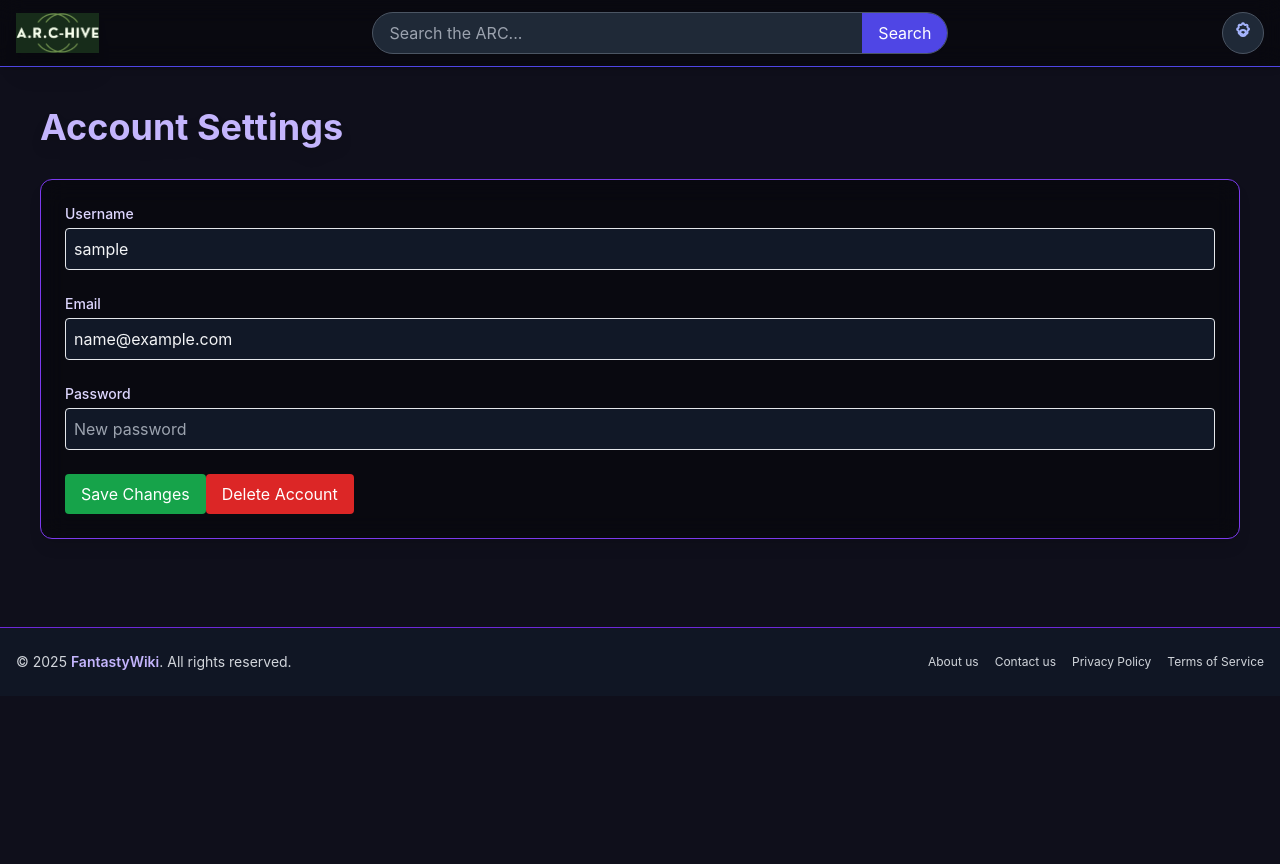
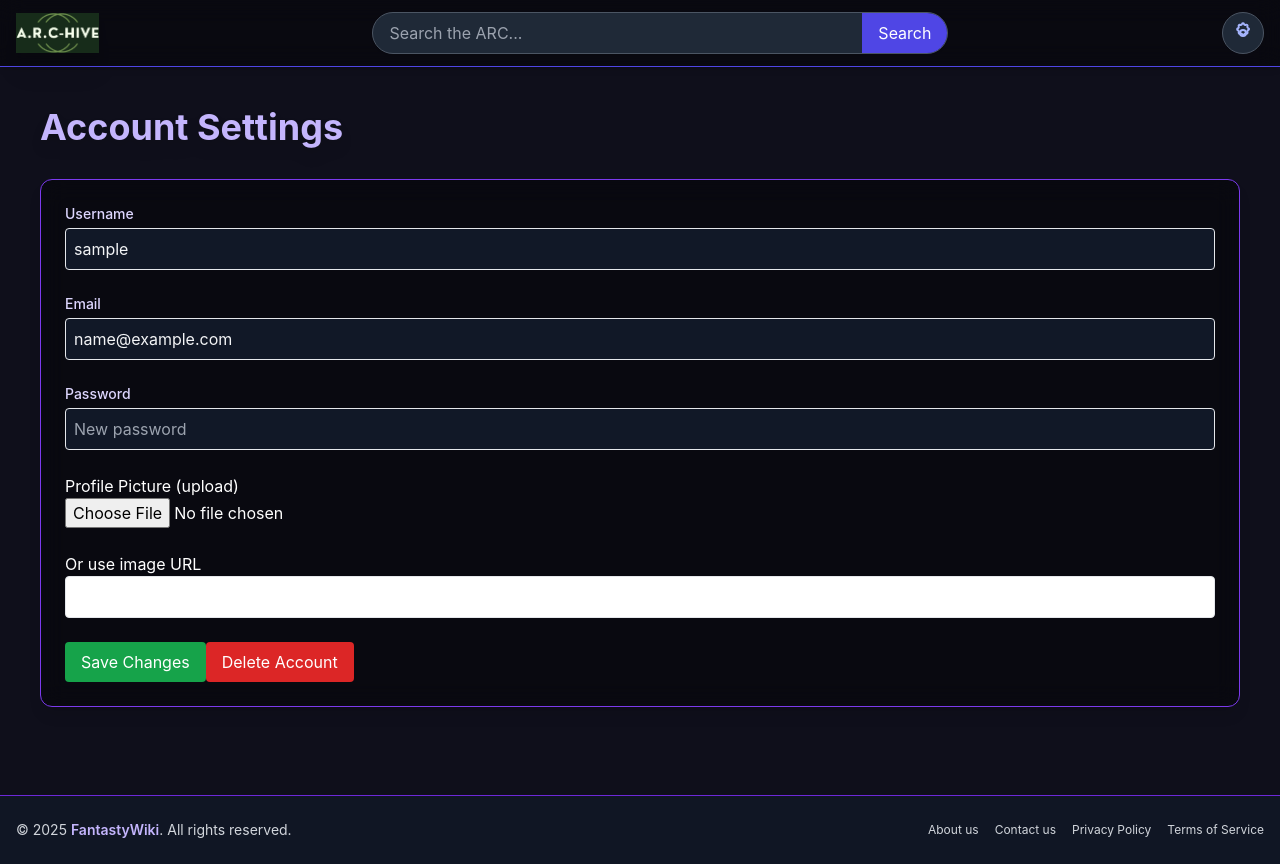
Before and after one commit to RuneSmedhaugen/fantastywiki, a React (Vite) app in the folder frontend/: page /account-settings in a window 1280 px wide. Before the commit the page ends 800 px from the top, so only its background shows below. Built offline with nearby package versions, Linux system fonts and the light colour scheme; sample sign-in values are in the browser's storage.

Commit message:
account settings fixed, profile pictures

```diff
--- a/frontend/src/pages/AccountSettings.jsx
+++ b/frontend/src/pages/AccountSettings.jsx
@@ -5,7 +5,8 @@ import { API_BASE } from '../config';
 
 const AccountSettings = () => {
   const [user, setUser] = useState(null);
-  const [form, setForm] = useState({ username: '', email: '', password: '' });
+  const [form, setForm] = useState({ username: "", email: "", profilePicture: "" });
+  const [imageFile, setImageFile] = useState(null);
   const [showWarning, setShowWarning] = useState(false);
   const [loading, setLoading] = useState(true);
 
@@ -14,10 +15,36 @@ const AccountSettings = () => {
     if (stored) {
       const u = JSON.parse(stored);
       setUser(u);
-      setForm({ username: u.username, email: u.email, password: '' });
+      setForm({ username: u.username, email: u.email, password: '', profilePicture: JSON.parse(stored).profilePicture || "", });
     }
     setLoading(false);
   }, []);
+
+   // Upload profile picture file
+  useEffect(() => {
+    if (imageFile) {
+      const upload = async () => {
+        const formData = new FormData();
+        formData.append("image", imageFile);
+        const res = await fetch(`${API_BASE}/auth/upload-profile-picture`, {
+          method: "POST",
+          credentials: "include",
+          body: formData,
+        });
+        const data = await res.json();
+        if (res.ok && data.imageUrl) {
+          setForm((prev) => ({ ...prev, profilePicture: data.imageUrl }));
+          setUser((prev) => ({ ...prev, profilePicture: data.imageUrl }));
+          localStorage.setItem("user", JSON.stringify({ ...user, profilePicture: data.imageUrl }));
+        } else {
+          alert(data.error || "Failed to upload image");
+        }
+        setImageFile(null);
+      };
+      upload();
+    }
+    // eslint-disable-next-line
+  }, [imageFile]);
 
   if (loading) {
     return <div>Loading...</div>;
@@ -38,8 +65,9 @@ const AccountSettings = () => {
         method: 'PUT',
         headers: {
           'Content-Type': 'application/json',
-          credentials: 'include',
+
         },
+        credentials: 'include',
         body: JSON.stringify(form),
       });
 
@@ -62,8 +90,8 @@ const AccountSettings = () => {
       const res = await fetch(`${API_BASE}/delete-account`, {
         method: 'DELETE',
         headers: {
-          credentials: 'include',
         },
+        credentials: 'include',
       });
 
       if (!res.ok) {
@@ -79,6 +107,7 @@ const AccountSettings = () => {
       alert('An error occurred while deleting your account.');
     }
   };
+
 
   return (
     <div className="flex flex-col md:flex-row gap-8 p-6 max-w-screen-xl mx-auto text-white">
@@ -115,6 +144,32 @@ const AccountSettings = () => {
               className="mt-1 block w-full p-2 border rounded bg-gray-900 text-gray-100"
             />
           </div>
+            <label className="block mb-2">
+    Profile Picture (upload)
+    <input
+      type="file"
+      accept="image/*"
+      onChange={e => setImageFile(e.target.files[0])}
+      className="block w-full"
+    />
+  </label>
+  <label className="block mb-2">
+    Or use image URL
+    <input
+      type="text"
+      name="profilePicture"
+      value={form.profilePicture}
+      onChange={handleChange}
+      className="block w-full p-2 border rounded"
+    />
+  </label>
+  {form.profilePicture && (
+    <img
+      src={form.profilePicture.startsWith("/") ? `http://localhost:5000${form.profilePicture}` : form.profilePicture}
+      alt="Profile"
+      className="w-24 h-24 rounded-full border mb-2"
+    />
+  )}
           <button
             type="submit"
             className="px-4 py-2 bg-green-600 text-white rounded hover:bg-green-700"
--- a/frontend/src/pages/Profile.jsx
+++ b/frontend/src/pages/Profile.jsx
@@ -19,6 +19,12 @@ const Profile = () => {
     return <Navigate to="/login" replace />;
   }
 
+  const profilePictureUrl = user?.profilePicture
+    ? user.profilePicture.startsWith("/")
+      ? `http://localhost:5000${user.profilePicture}`
+      : user.profilePicture
+    : null;
+
   return (
     <div className="flex flex-col md:flex-row gap-8 p-6 max-w-screen-xl mx-auto text-white">
       <div className="flex-1 space-y-8">
@@ -31,9 +37,9 @@ const Profile = () => {
             <div className="px-6 py-4 space-y-4 flex flex-col md:flex-row md:items-center">
               <div className="flex-shrink-0 flex items-center justify-center mb-4 md:mb-0 md:mr-8">
                 <span className="inline-block h-24 w-24 rounded-full bg-gray-800 border-4 border-violet-500 overflow-hidden shadow-lg">
-                  {user.profilePicture ? (
+                  {profilePictureUrl ? (
                     <img
-                      src={user.profilePicture}
+                      src={profilePictureUrl}
                       alt="Profile"
                       className="object-cover h-full w-full"
                     />
```
Also changed, not shown: 2 other files (tests, documents, lock files or other folders).
